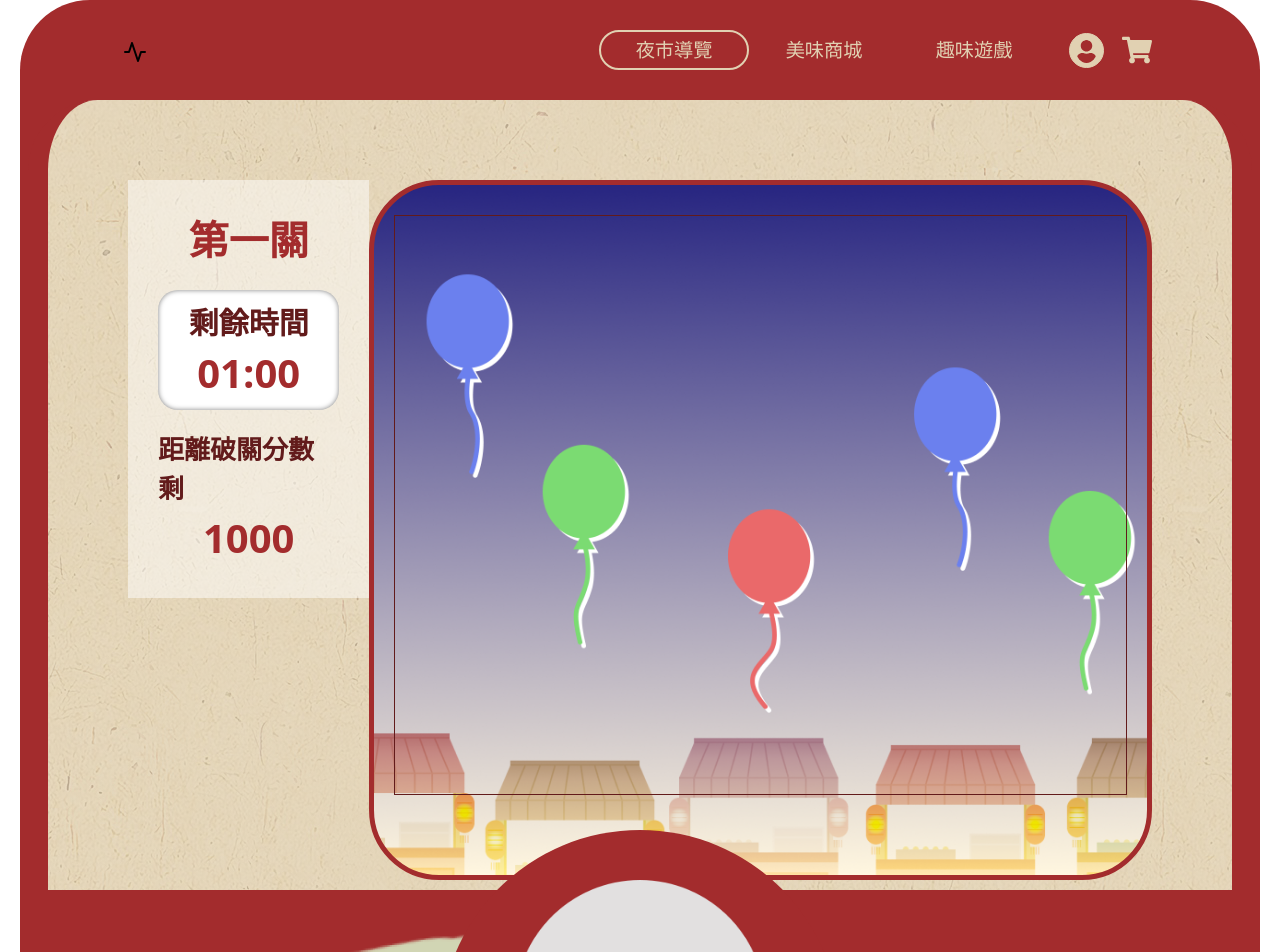
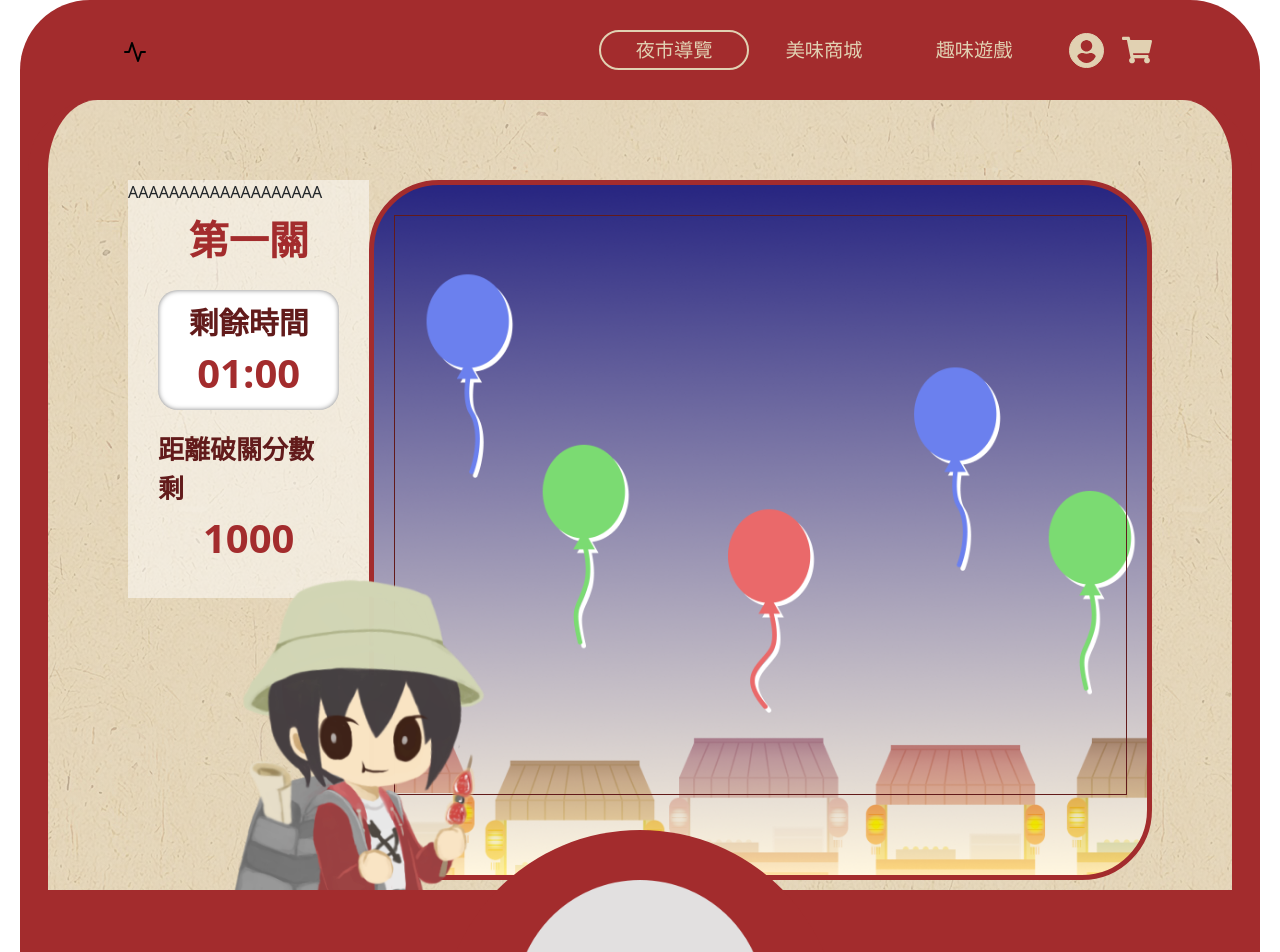
Before and after one commit to Rulu-chen/React-layout, a Next.js app: page /game/game-play in a window 1280 px wide. Shown: the top 952 px of the page. Built offline with nearby package versions, Linux system fonts and the light colour scheme; a web font is replaced by a local one.

Commit message:
遊戲對話框

```diff
--- a/pages/game/game-play.js
+++ b/pages/game/game-play.js
@@ -43,11 +43,12 @@ export default function GamePlay() {
             </div>
           </div>
           <div className="chara-group">
-            <div className="talk"></div>
+            <div className="talk">AAAAAAAAAAAAAAAAAAA</div>
             <div className="character">
+              {' '}
               <img
                 src="/images/game/cha01.png"
-                classname="character-obj"
+                className="character-obj"
                 alt="..."
               />
             </div>
--- a/styles/game.scss
+++ b/styles/game.scss
@@ -97,17 +97,31 @@
 .game-play-page {
   width: 100%;
   height: 70vh;
-  // position: relative;
+  position: relative;
   .chara-group {
-    // position: absolute;
-    // top: 0;
-    // left: 0;
-    height: 100px;
-
-    .character-obj {
-      width: initial;
+    position: absolute;
+    top: 0;
+    left: 0;
+    height: 100%;
+    width: 100%;
+    .character {
+      position: absolute;
+      bottom: -150px;
+      left: 8%;
+      height: 60%;
+      width: 100%;
+      overflow: hidden;
+      .character-obj {
+        width: 300px;
+        transform: scaleX(-1);
+        position: absolute;
+      }
+    }
+    .talk{
+      overflow-wrap: break-word;
     }
   }
+
   // 遊戲頁設定
   .game-main {
     display: flex;
```
